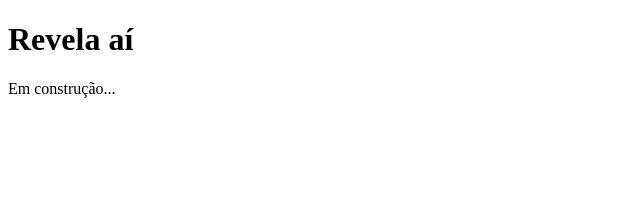
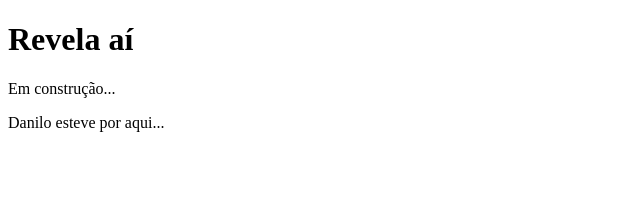
Before and after one commit to Victor-dias96/RevelaAi, a React (Vite) app: page / in a window 1280 px wide. Shown: the top 204 px of the page, without its empty margins (0-640 px from the left). Built offline with nearby package versions, Linux system fonts and the light colour scheme.

Commit message:
feat: testing Manual Front-End

```diff
--- a/src/App.jsx
+++ b/src/App.jsx
@@ -5,6 +5,7 @@ function App() {
     <>
       <h1>Revela aí</h1>
       <p>Em construção...</p>
+      <p>Danilo esteve por aqui...</p>
     </>
   );
 }
```
